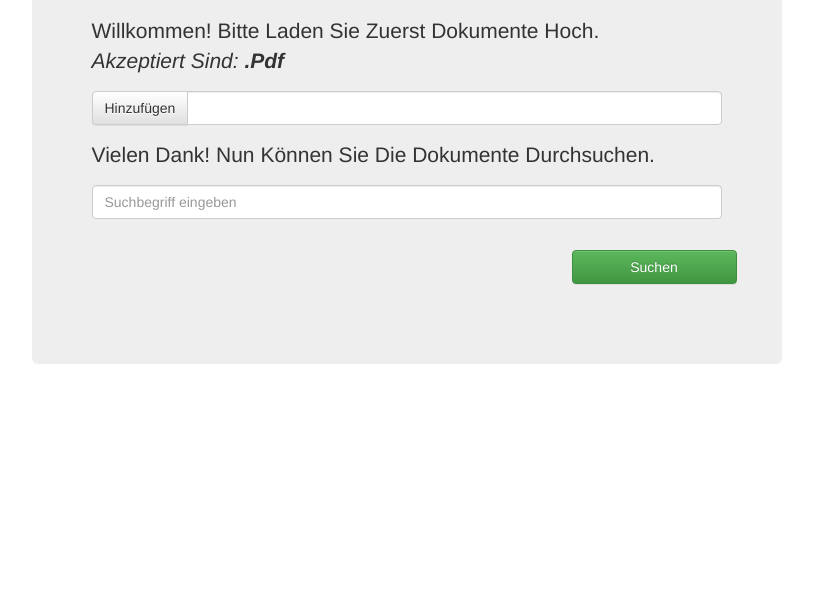
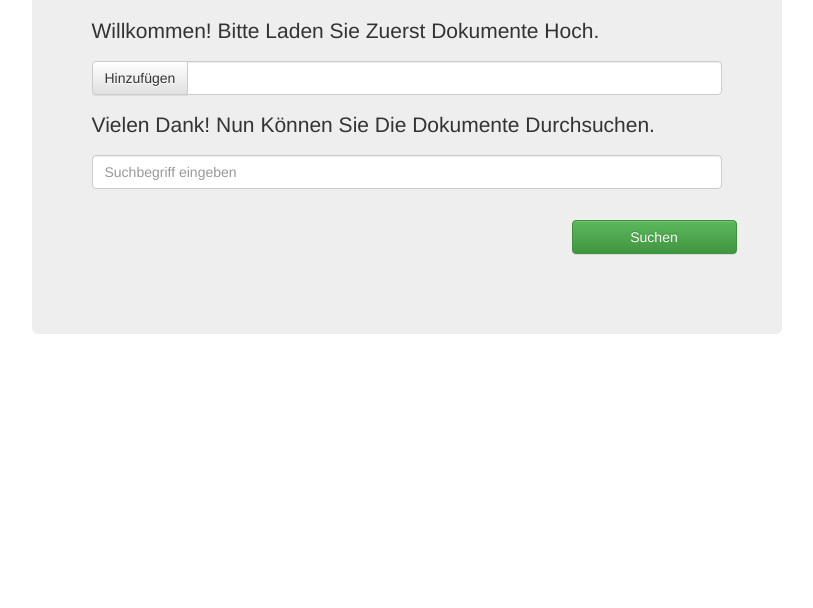
Before and after one commit to JulesBlubb/Mojo, a plain HTML site: page public/index.html in a window 1280 px wide. Shown: the part 192-800 px from the top of the page, without its empty margins (331-1144 px from the left). Drawn offline with nearby package versions, Linux system fonts and the light colour scheme; no server answers.

Commit message:
Update index.html

```diff
--- a/public/index.html
+++ b/public/index.html
@@ -36,7 +36,7 @@
 
               <div id="fileupload">
                 <div id="desciption">
-                  <p class="text-capitalize">Willkommen! Bitte laden Sie zuerst Dokumente hoch. </br> <i> Akzeptiert sind: <b> .pdf </b> </i> </p>
+                  <p class="text-capitalize">Willkommen! Bitte laden Sie zuerst Dokumente hoch. </p>
                 </div>
 
                 <div class="form-group">
@@ -77,11 +77,9 @@
                   <div id="example"></div>
                 </div>
               </div> <!-- jumbotron -->
-
             </div>
           </div>
         </div> <!--container-->
-
       </div>
 
       <!-- Latest compiled and minified JavaScript -->
```
